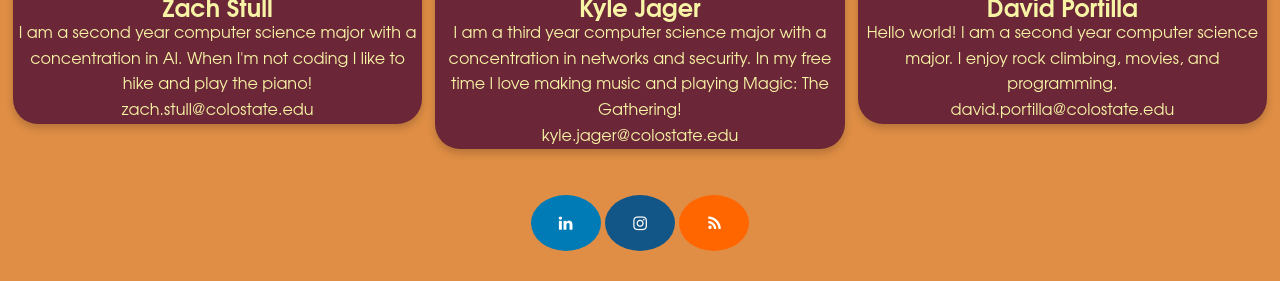
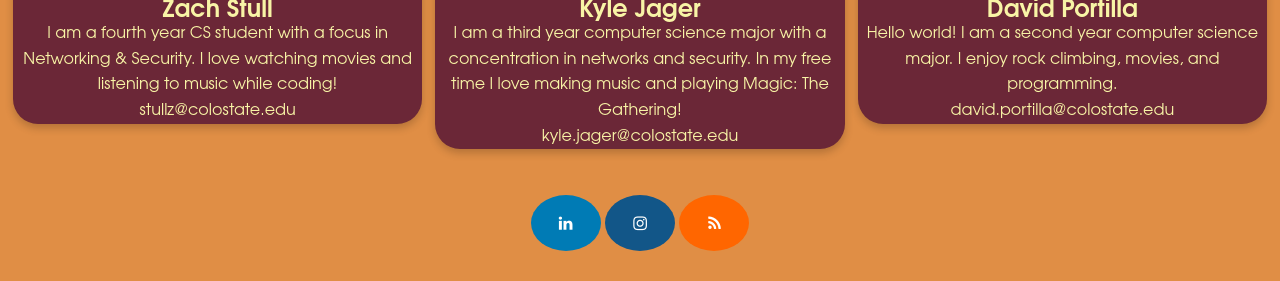
Before and after one commit to C836907548/Team37, a PHP site: page /about.php in a window 1280 px wide; the page is wider, and only the part inside the window is pictured. Shown: the part 773-1054 px from the top of that part. Run offline with PHP 8.4, Linux system fonts and the light colour scheme.

Commit message:
Updated About Section

```diff
--- a/about.php
+++ b/about.php
@@ -37,9 +37,8 @@
                 <img src="images/zach-portrait.jpg" alt="zach-portrait">
                 <div class="container-about">
                     <h2>Zach Stull</h2>
-                    <p>I am a second year computer science major with a concentration in AI. When I'm not coding I like
-                        to hike and play the piano!</p>
-                    <p>zach.stull@colostate.edu</p>
+                    <p>I am a fourth year CS student with a focus in Networking & Security. I love watching movies and listening to music while coding!</p>
+                    <p>stullz@colostate.edu</p>
                 </div>
             </div>
         </div>
```
